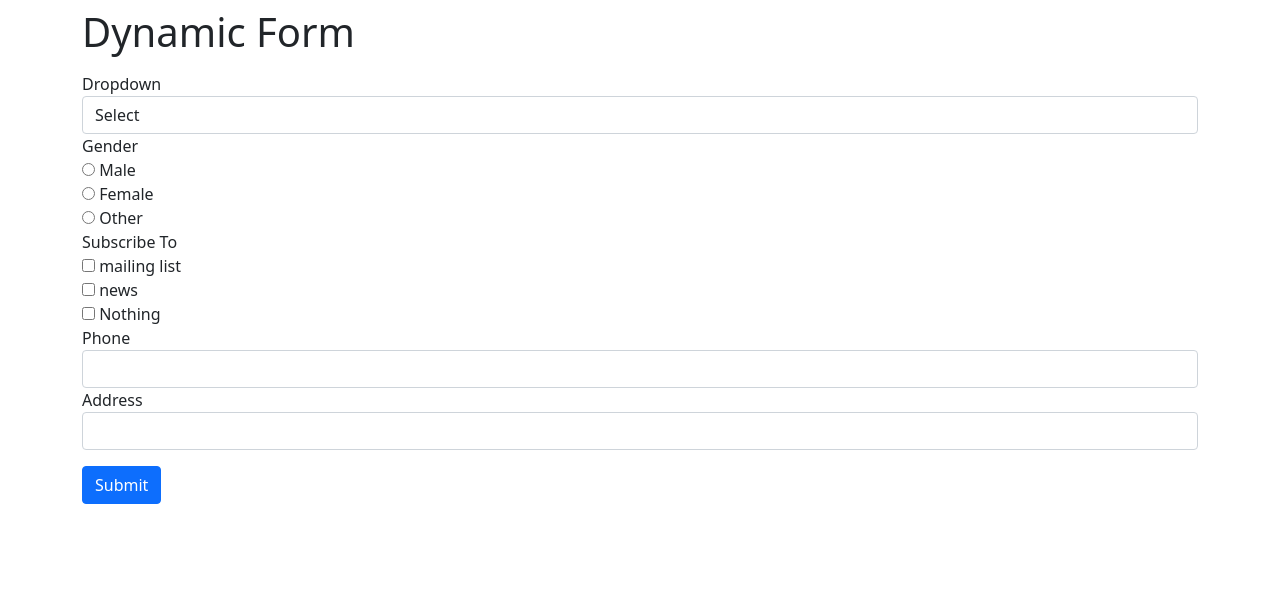
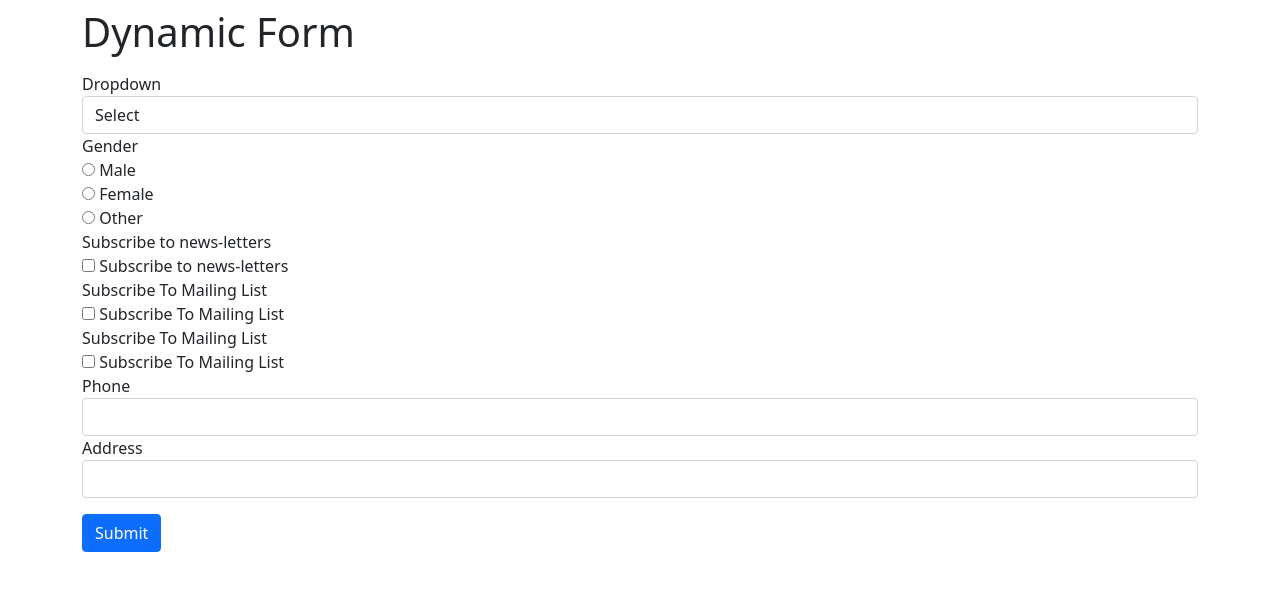
Before and after one commit to flyrehan786/angular-dynamic-form-using-json-payload, an Angular app: page / in a window 1280 px wide. Shown: the top 590 px of the page. Built offline with nearby package versions, Linux system fonts and the light colour scheme.

Commit message:
fixing checkbox & radio-button issue

```diff
--- a/src/app/components/ng-dynamic-form-control/ng-dynamic-form-control.component.ts
+++ b/src/app/components/ng-dynamic-form-control/ng-dynamic-form-control.component.ts
@@ -1,4 +1,11 @@
-import { Component, EventEmitter, Input, OnInit, Output, Type } from '@angular/core';
+import {
+  Component,
+  EventEmitter,
+  Input,
+  OnInit,
+  Output,
+  Type,
+} from '@angular/core';
 import { Types } from 'src/app/enums/Types';
 import { IControl } from 'src/app/models/IControl';
 import { IDynamicControl } from 'src/app/models/IDynamicControl';
@@ -53,13 +60,12 @@ export class NgDynamicFormControlComponent implements OnInit {
         `;
           this.controlCounter++;
           this.generatedControls.push(id);
-        }
-        else if (control.type === Types.Dropdown) {
+        } else if (control.type === Types.Dropdown) {
           let options = '<option value="" selected>Select</option>';
           const dropdownOptions = control.dropdownOptions;
-          dropdownOptions.forEach(x => {
-            options += `<option value=${x.value}>${x.key}</option>`
-          })
+          dropdownOptions.forEach((x) => {
+            options += `<option value=${x.value}>${x.key}</option>`;
+          });
           const id = `_df_control_n_${this.controlCounter}`;
           html += `
           <div id="${id}${this._ID_FORM_GROUP}" class="${
@@ -84,12 +90,11 @@ export class NgDynamicFormControlComponent implements OnInit {
       `;
           this.controlCounter++;
           this.generatedControls.push(id);
-        }
-        else if(control.type === Types.Radio) {
+        } else if (control.type === Types.Radio) {
           let radioButtons = '';
           const radioButtonOptions = control.radioButtonOptions;
           const id = `_df_control_n_${this.controlCounter}`;
-          radioButtonOptions.values.forEach(x => {
+          radioButtonOptions.values.forEach((x) => {
             radioButtons += `
               <input
                 id="${id}${this._ID_FORM_CONTROL}"
@@ -104,12 +109,10 @@ export class NgDynamicFormControlComponent implements OnInit {
                                       : ''
                                   }"
               /> ${x.key} <br />
-            `
-          })
+            `;
+          });
           html += `
-          <div id="${id}${this._ID_FORM_GROUP}" class="${
-              this._DIV_FORM_GROUP
-            } form-group">
+          <div id="${id}${this._ID_FORM_GROUP}" class="${this._DIV_FORM_GROUP} form-group">
               <label for="">${control.label}</label>
               <br />
               ${radioButtons}
@@ -117,18 +120,15 @@ export class NgDynamicFormControlComponent implements OnInit {
         `;
           this.controlCounter++;
           this.generatedControls.push(id);
-        }
-        else if(control.type === Types.Checkbox) {
+        } else if (control.type === Types.Checkbox) {
           let checkboxes = '';
-          const checkboxOptions = control.checkboxOptions;
           const id = `_df_control_n_${this.controlCounter}`;
-          checkboxOptions.forEach(x => {
             checkboxes += `
               <input
                 id="${id}${this._ID_FORM_CONTROL}"
                 type='checkbox'
                 name=${control.name}
-                value=${x.value}
+                value=${control.value}
                 ${control.validators.required ? 'required' : ''}
                 _dynamic_control_validators="
                                   ${
@@ -136,13 +136,10 @@ export class NgDynamicFormControlComponent implements OnInit {
                                       ? 'required:true'
                                       : ''
                                   }"
-              /> ${x.key} <br />
-            `
-          })
+              /> ${control.label} <br />
+            `;
           html += `
-          <div id="${id}${this._ID_FORM_GROUP}" class="${
-              this._DIV_FORM_GROUP
-            } form-group">
+          <div id="${id}${this._ID_FORM_GROUP}" class="${this._DIV_FORM_GROUP} form-group">
               <label for="">${control.label}</label>
               <br />
               ${checkboxes}
@@ -150,8 +147,8 @@ export class NgDynamicFormControlComponent implements OnInit {
         `;
           this.controlCounter++;
           this.generatedControls.push(id);
+        } else {
         }
-        else {}
       });
       html += `
         <button type="submit" class="mt-3 btn btn-primary">
@@ -181,6 +178,10 @@ export class NgDynamicFormControlComponent implements OnInit {
           const validators = inputElement.getAttribute(
             '_dynamic_control_validators'
           );
+          if (
+            inputElement['type'] === 'text' ||
+            inputElement['type'] === 'select-one'
+          ) {
             const splited = validators.split(',');
             const analyzed: IValidationFailed[] = this.analyze(
               splited,
@@ -196,6 +197,45 @@ export class NgDynamicFormControlComponent implements OnInit {
                 validated: true,
               });
             }
+          } else if (inputElement['type'] === 'radio') {
+            const checked = document.querySelector(
+              `input[name=${inputElement.getAttribute('name')}]:checked`
+            );
+            const value = (checked ) ? checked['value'] : undefined;
+            const splited = validators.split(',');
+            const analyzed: IValidationFailed[] = this.analyze(
+              splited,
+              value,
+              inputElement.getAttribute('name')
+            );
+            if (analyzed.length > 0) {
+              extracted.error.push(analyzed);
+            } else {
+              extracted.data.push({
+                title: inputElement.getAttribute('name'),
+                value: value,
+                validated: true,
+              });
+            }
+          } else if (inputElement['type'] === 'checkbox') {
+            const checked = inputElement['checked'];
+            const splited = validators.split(',');
+            const analyzed: IValidationFailed[] = this.analyze(
+              splited,
+              checked,
+              inputElement.getAttribute('name')
+            );
+            if (analyzed.length > 0) {
+              extracted.error.push(analyzed);
+            } else {
+              extracted.data.push({
+                title: inputElement.getAttribute('name'),
+                value: checked,
+                validated: true,
+              });
+            }
+
+          }
         } else console.log('Invalid dom-element id');
       }
     } else console.log('Invalid dynamically-generated-controls info');
@@ -209,7 +249,7 @@ export class NgDynamicFormControlComponent implements OnInit {
         const splited = trimmed.split(':');
         if (splited.length === 2) {
           if (JSON.parse(splited[1]) === true) {
-            if (value.length < 1) {
+            if (value === null || value === undefined || value.length < 1) {
               description.push({
                 title: title,
                 validatorName: splited[0],
--- a/src/app/models/ICheckboxOptions.ts
+++ /dev/null
@@ -1,5 +0,0 @@
-
-export interface ICheckboxOptions {
-  key: string;
-  value: string;
-}
--- a/src/app/models/IControl.ts
+++ b/src/app/models/IControl.ts
@@ -2,7 +2,6 @@ import { IValidator } from "./IValidator";
 import { Types } from "../enums/Types";
 import { IDropdownOption } from "./IDropdownOption";
 import { IRadioButtonOptions } from "./IRadioButtonOptions";
-import { ICheckboxOptions } from "./ICheckboxOptions";
 export interface IControl {
   type: Types
   label: string;
@@ -10,6 +9,5 @@ export interface IControl {
   value: string;
   dropdownOptions?: IDropdownOption[],
   radioButtonOptions?: IRadioButtonOptions,
-  checkboxOptions?: ICheckboxOptions[],
   validators: IValidator;
 }
--- a/src/app/services/user.service.ts
+++ b/src/app/services/user.service.ts
@@ -33,9 +33,9 @@ export class UserService {
           value: '',
           radioButtonOptions: {
               values: [
-                { key: "Male" , value: '0' },
+                { key: "Male" ,  value: '0' },
                 { key: "Female", value: '1' },
-                { key: "Other", value: '3' },
+                { key: "Other",  value: '2' },
               ],
             },
           validators: {
@@ -45,14 +45,29 @@ export class UserService {
         },
         {
           type: Types.Checkbox,
-          label: 'Subscribe To',
-          name: 'subscribeTo',
-          value: '',
-          checkboxOptions: [
-            { key: 'mailing list', value: '0' },
-            { key: 'news', value: '1' },
-            { key: 'Nothing', value: '3' }
-          ],
+          label: 'Subscribe to news-letters',
+          name: 'news-letters',
+          value: '0',
+          validators: {
+            required: true,
+            regex: '',
+          },
+        },
+        {
+          type: Types.Checkbox,
+          label: 'Subscribe To Mailing List',
+          name: 'mailing-list',
+          value: '0',
+          validators: {
+            required: true,
+            regex: '',
+          },
+        },
+        {
+          type: Types.Checkbox,
+          label: 'Subscribe To Mailing List',
+          name: 'mailing-list',
+          value: '0',
           validators: {
             required: true,
             regex: '',
```
Lines whose indentation alone changed are shown as unchanged.
